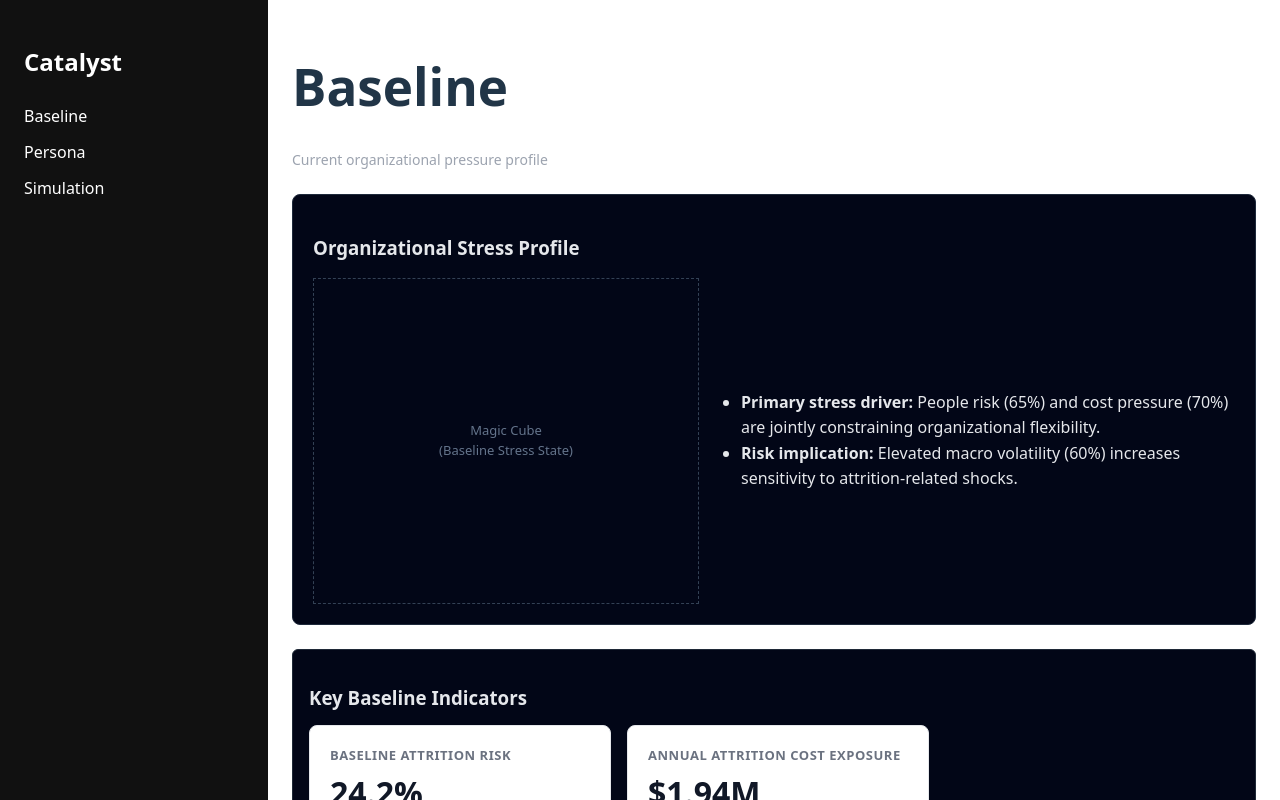
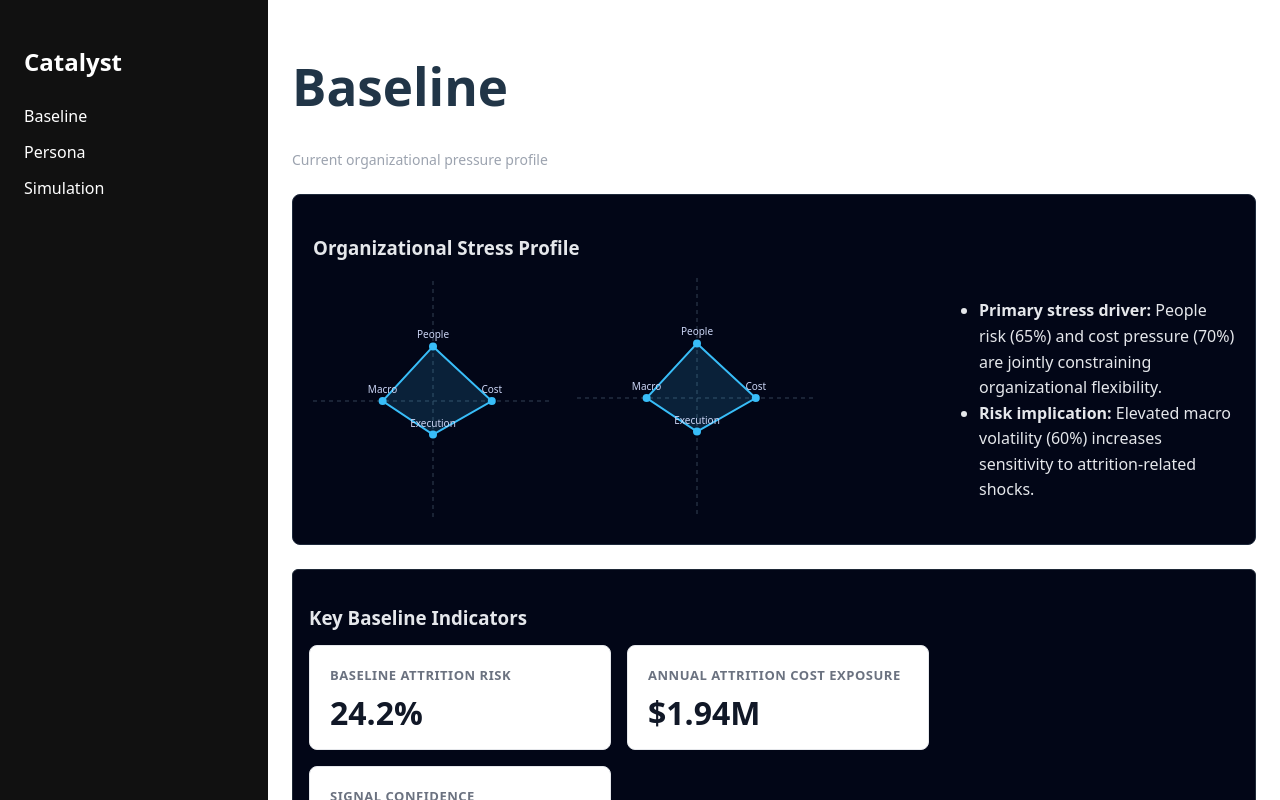
Before and after one commit to prasadbng-art/the-catalyst, a React (Vite) app in the folder catalyst_v1/catalyst-api/catalyst-ui/: page /baseline in a window 1280 px wide. Shown: the top 800 px of the page. Built offline with nearby package versions, Linux system fonts and the light colour scheme.

Commit message:
defining magiccube geometry

```diff
--- a/catalyst_v1/catalyst-api/catalyst-ui/src/pages/baseline.tsx
+++ b/catalyst_v1/catalyst-api/catalyst-ui/src/pages/baseline.tsx
@@ -1,5 +1,6 @@
 import { useState } from "react";
 import KpiCard from "../components/kpi/KpiCard";
+import StaticMagicCube from "../components/visuals/MagicCube";
 
 /* =========================================================
    Baseline stress model (Phase III – explicit & deterministic)
@@ -90,27 +91,11 @@ function BaselineCanvas({
           alignItems: "center",
         }}
       >
-        {/* Magic Cube placeholder */}
-        <div style={{ flex: "0 0 360px" }}>
-          <div
-            style={{
-              width: 360,
-              height: 300,
-              background: "#020617",
-              border: "1px dashed #334155",
-              display: "flex",
-              alignItems: "center",
-              justifyContent: "center",
-              color: "#64748b",
-              fontSize: 13,
-              textAlign: "center",
-              padding: 12,
-            }}
-          >
-            Magic Cube<br />
-            (Baseline Stress State)
-          </div>
+        <StaticMagicCube stress={stress} />
+         <div style={{ flex: "0 0 360px" }}>
+          <StaticMagicCube stress={stress} />
         </div>
+
 
         {/* Stress annotations */}
         <div style={{ flex: 1 }}>
```
